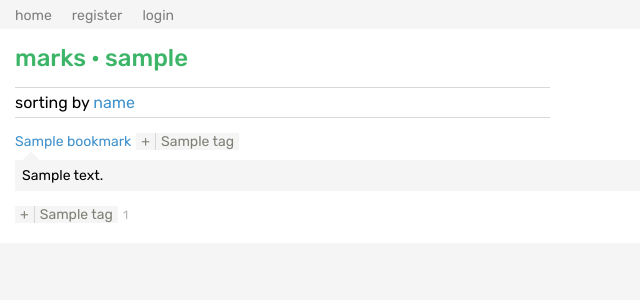
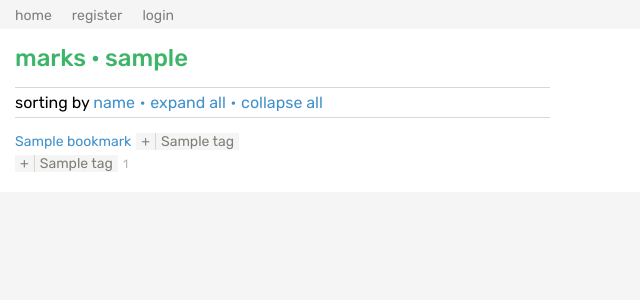
Before and after one commit to FelipeCortez/bmarks, a Django app: a page that uses src/marksapp/templates/mark.html in a window 1280 px wide. Shown: the top 300 px of the page, without its empty margins (0-640 px from the left). Run offline with Django 3.2, Linux system fonts and the light colour scheme; tables that the repository leaves empty hold one stand-in row (values such as "Sample post"); parts of the project's set-up code (start-up, migrations or seed data) failed here and were passed over.

Commit message:
Descriptions hidden by default. Buttons for expanding/collapsing

```diff
--- a/src/etc/changelog.markdown
+++ b/src/etc/changelog.markdown
@@ -1,5 +1,9 @@
 changelog
 ---------
+
+## 2018-03-10
+- Nowrap for marks, scrolling container and proper descriptions
+- Description now hidden by default. Added buttons to expand/collapse
 
 ## 2018-03-09
 - Registration page
--- a/src/marksapp/static/marksapp/js/app.js
+++ b/src/marksapp/static/marksapp/js/app.js
@@ -181,7 +181,6 @@ $(function() {
 
     mark_id = $(this).attr("mark_id");
     editMarkForm(mark_id, $(this));
-    console.log("opa");
   });
 
   $(".delete_btn").click(function(e) {
@@ -196,6 +195,23 @@ $(function() {
     e.preventDefault();
     mark_id = $(this).attr("mark_id");
     bumpMark(mark_id);
+  });
+
+  $(".info_btn").click(function(e) {
+    e.preventDefault();
+    mark_id = $(this).attr("mark_id");
+    $(".description-container[mark_id='" + mark_id + "']").toggle();
+    //$(".description-container[mark_id='" + mark_id + "']").css({'display': 'block'});
+  });
+
+  $(".expand_all_btn").click(function(e) {
+    e.preventDefault();
+    $(".description-container").show();
+  });
+
+  $(".collapse_all").click(function(e) {
+    e.preventDefault();
+    $(".description-container").hide();
   });
 
   $(document).on("submit", "#edit-mark-form", (function(e) {
--- a/src/marksapp/static/marksapp/style.css
+++ b/src/marksapp/static/marksapp/style.css
@@ -276,7 +276,7 @@ li, li > a, li span {
 }
 
 .action:hover {
-    /*background-color: rgba(0, 0, 0, .2);*/
+
 }
 
 .mdot {
@@ -374,6 +374,7 @@ li, li > a, li span {
 
 .description-container {
     position: relative;
+    display: none;
 }
 
 .triangle {
--- a/src/marksapp/templates/mark.html
+++ b/src/marksapp/templates/mark.html
@@ -25,7 +25,7 @@
     <span class="action"><a mark_id="{{ mark.id }}" class="bump_btn" href="#">bump</a></span>
     {% endif %}
     {% if mark.description %}
-    <div class="description-container">
+    <div class="description-container" mark_id="{{ mark.id }}">
         <div class="triangle"></div>
         <div class="description">{{ mark.description|markdown|safe }}</div>
     </div>
--- a/src/marksapp/templates/marks.html
+++ b/src/marksapp/templates/marks.html
@@ -36,6 +36,10 @@
     <span>sorting by </span>
     {% if sort != "name" %}<a href="?sort=name">date</a>{% endif %}
     {% if sort != "date" %}<a href="?sort=date">name</a>{% endif %}
+    <span class="separator">·</span>
+    <a href="#" class="expand_all_btn">expand all</a>
+    <span class="separator">·</span>
+    <a href="#" class="collapse_all">collapse all</a>
 </div>
 
 <ul class="links">
```
